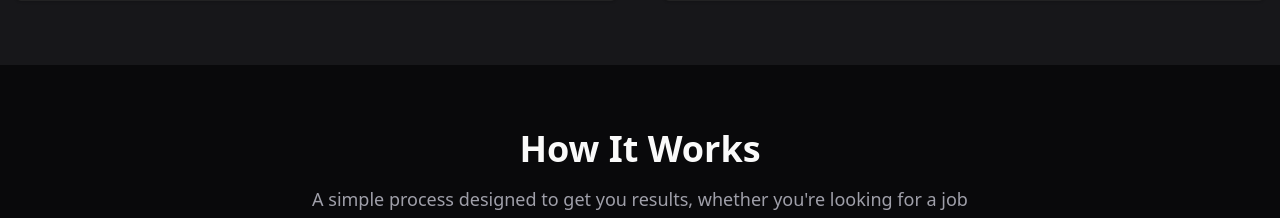
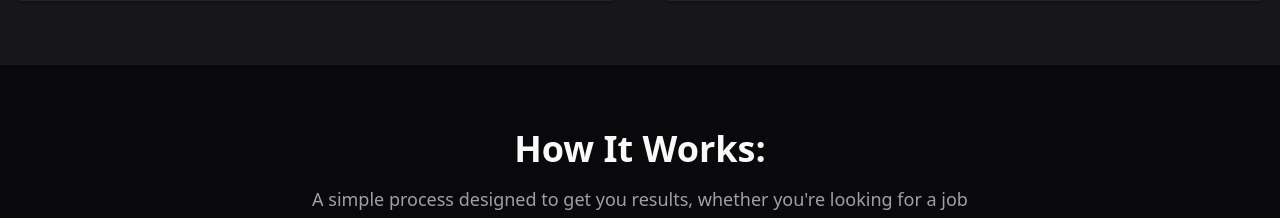
Before and after one commit to NaetharuCodes/careerpath, a React (Vite) app in the folder ui-careerpath/: page / in a window 1280 px wide. Shown: the part 1126-1344 px from the top of the page. Built offline with nearby package versions, Linux system fonts and the light colour scheme.

Commit message:
add punct

```diff
--- a/ui-careerpath/src/pages/HomePage.tsx
+++ b/ui-careerpath/src/pages/HomePage.tsx
@@ -134,7 +134,7 @@ const HomePage = () => {
         <div className="container mx-auto px-4">
           <div className="text-center mb-16">
             <h2 className="text-3xl md:text-4xl font-bold mb-4">
-              How It Works
+              How It Works:
             </h2>
             <p className="text-lg text-muted-foreground max-w-2xl mx-auto">
               A simple process designed to get you results, whether you're
```
